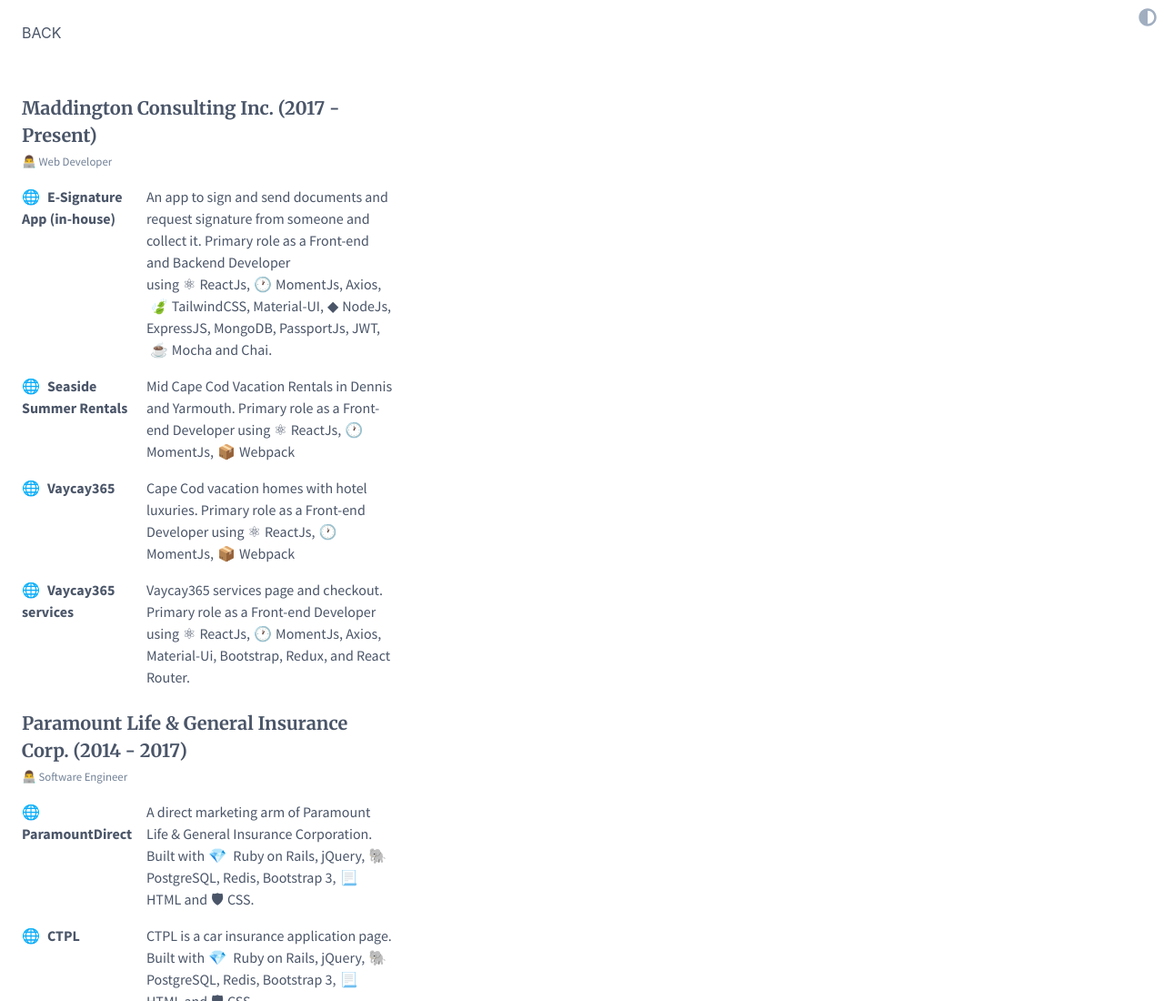
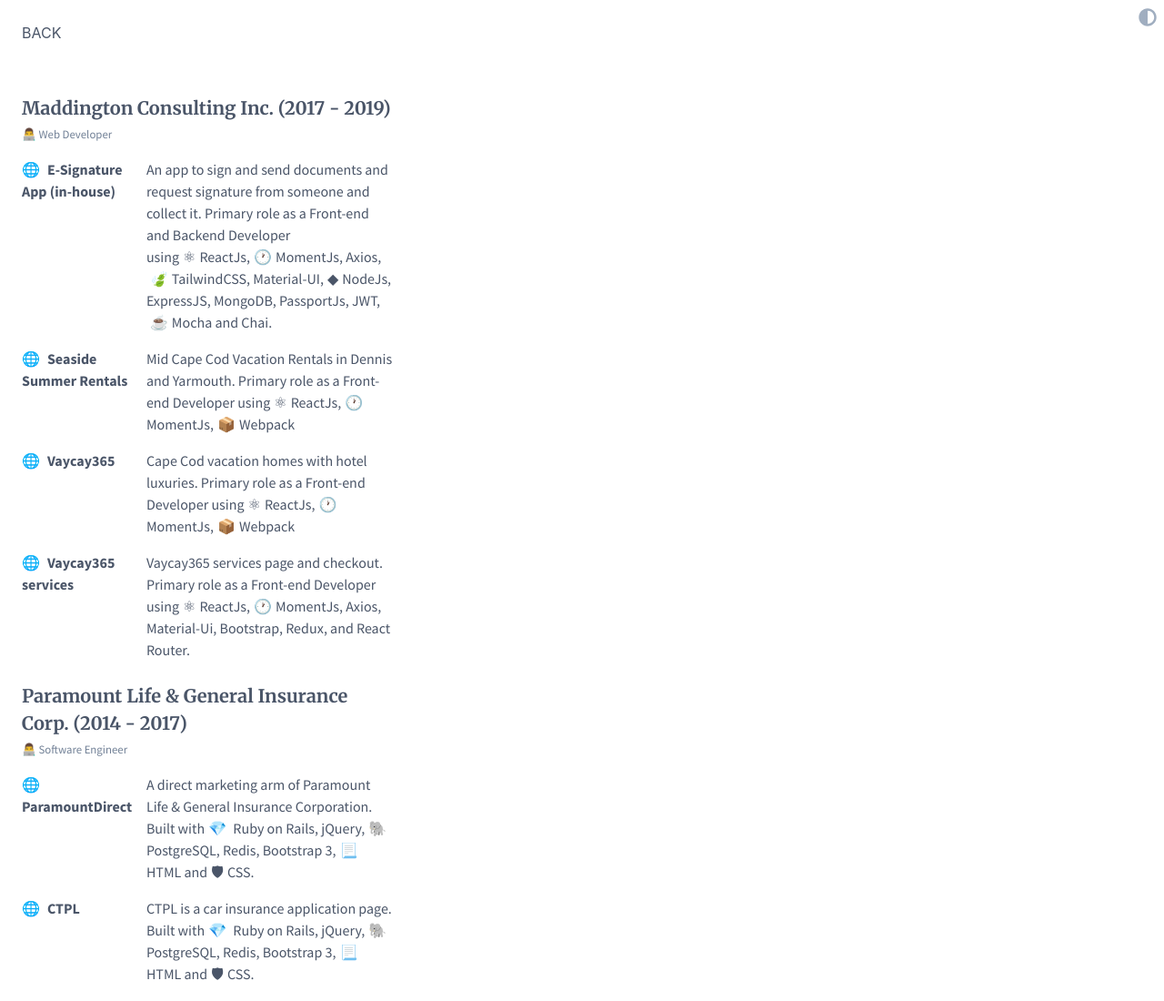
Before and after one commit to jamespotz/jamespotz.github.io, a Gatsby site: page /work in a window 1280 px wide. Shown: the top 1100 px of the page at 91% size. Built offline with nearby package versions, Linux system fonts and the light colour scheme; Gatsby itself is replaced by a stand-in of ours.

Commit message:
update work page

```diff
--- a/src/pages/work.js
+++ b/src/pages/work.js
@@ -22,7 +22,7 @@
         <article className="font-default text-gray-700 w-full md:w-4/12 md:my-10">
           <div>
             <h1 className="font-display leading-normal text-xl font-bold">
-              Maddington Consulting Inc. (2017 - Present)
+              Maddington Consulting Inc. (2017 - 2019)
             </h1>
             <small className="text-gray-600 leading-normal ">
               <Emoji symbol="👨‍💻" label="man technology" /> Web Developer
```
